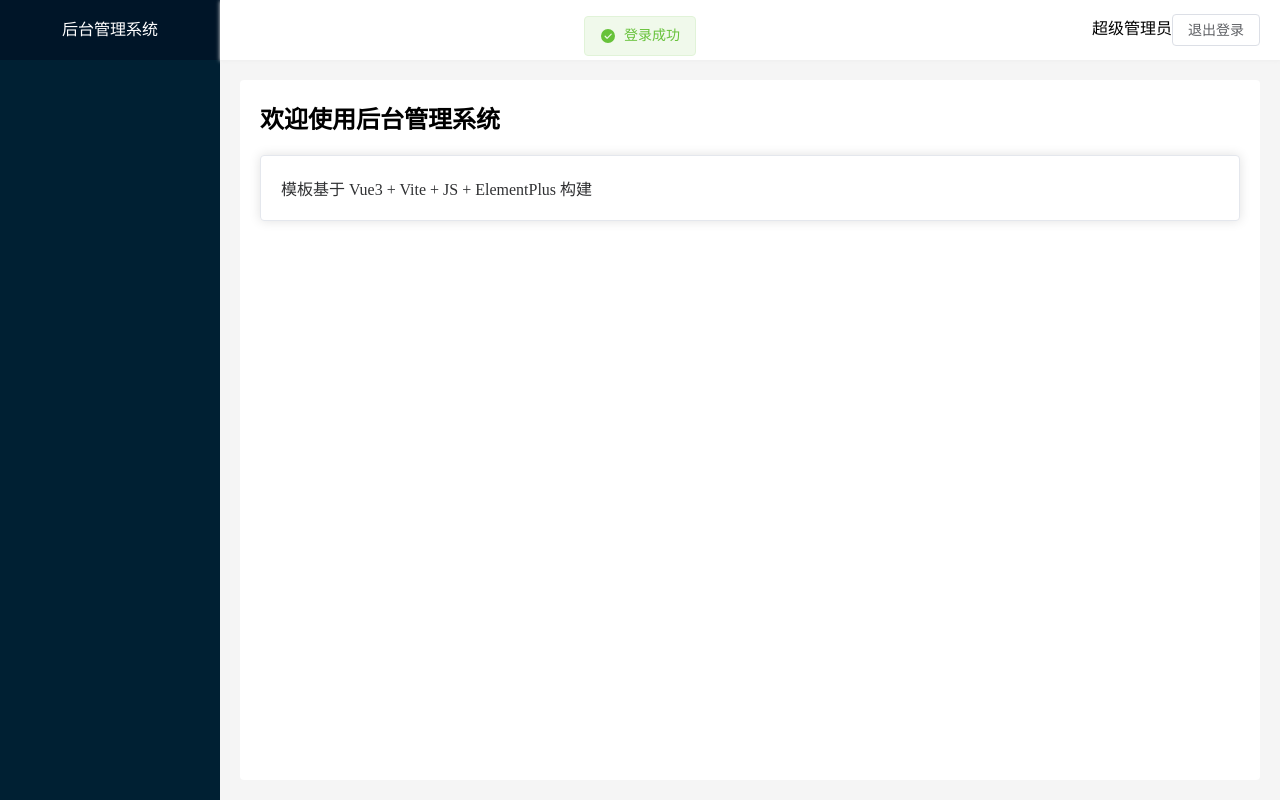
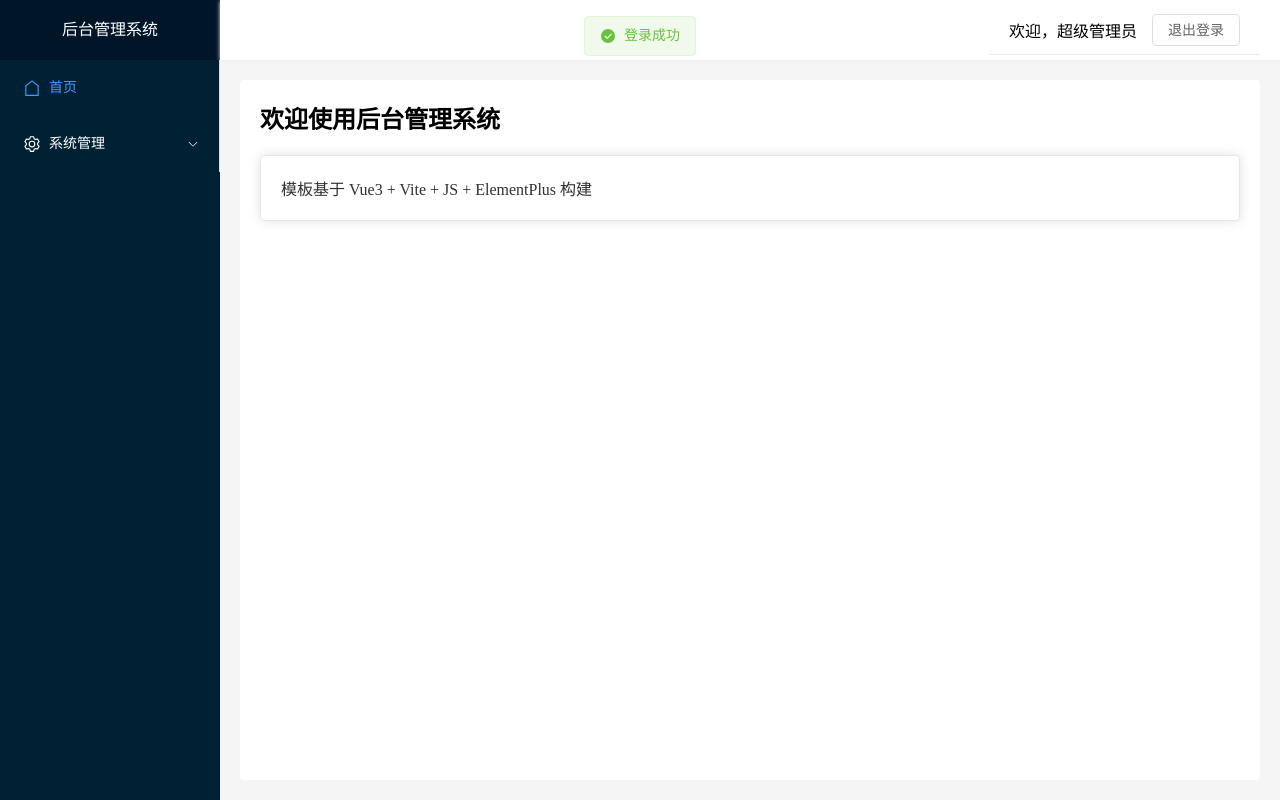
Before and after one commit to zgc123/personal-admin-project, a Vue app: page /home in a window 1280 px wide. Both pictures are taken after a click on the button "登录". Built offline with nearby package versions, Linux system fonts and the light colour scheme.

Commit message:
侧边栏

```diff
--- a/mock/db.json
+++ b/mock/db.json
@@ -2,10 +2,10 @@
   "user": {
     "info": {
       "id": 1,
+      "username": "admin",
       "nickname": "超级管理员",
-      "roles": [
-        "admin"
-      ]
+      "roles": ["admin"],
+      "token": "admin-token-123456"
     },
     "list": [
       {
--- a/package.json
+++ b/package.json
@@ -10,6 +10,7 @@
     "preview": "vite preview"
   },
   "dependencies": {
+    "@element-plus/icons-vue": "^2.3.2",
     "axios": "^1.15.0",
     "element-plus": "^2.13.7",
     "pinia": "^3.0.4",
--- a/src/layout/components/Navbar.vue
+++ b/src/layout/components/Navbar.vue
@@ -5,7 +5,7 @@
   <div class="navbar">
     <div class="right-menu">
       <span>欢迎，{{ userStore.userInfo.nickname }}</span>
-      <el-button type="text" @click="handleLogout">退出登录</el-button>
+      <el-button @click="handleLogout">退出登录</el-button>
     </div>
   </div>
 </template>
@@ -13,15 +13,13 @@
 <script setup>
 import { useUserStore } from '@/store/modules/user'
 import { useRouter } from 'vue-router'
-import { ElMessage } from 'element-plus'
 
+const emit = defineEmits(['onLogout']);
 const userStore = useUserStore()
 const router = useRouter()
 
 const handleLogout = () => {
-  userStore.logout()
-  ElMessage.success('退出成功')
-  router.push('/login')
+  emit('onLogout')
 }
 </script>
 
--- /dev/null
+++ b/src/layout/components/Sidebar.vue
@@ -0,0 +1,84 @@
+<!--
+ * @Description: 侧边栏
+-->
+<template>
+  <el-aside width="220px" class="aside">
+    <div class="logo">后台管理系统</div>
+    <el-menu
+      router
+      mode="vertical"
+      :default-active="$route.path"
+      background-color="#002033"
+      text-color="#fff"
+      active-text-color="#409eff"
+    >
+      <template v-for="route in menus" :key="route.path">
+        <!-- 无子菜单 -->
+        <el-menu-item
+          v-if="!route.children && !route.meta?.hidden"
+          :index="route.path"
+        >
+          <el-icon v-if="route.meta?.icon">
+            <component :is="route.meta.icon" />
+          </el-icon>
+          <span>{{ route.meta?.title || '未命名菜单' }}</span>
+        </el-menu-item>
+
+        <!-- 有子菜单 -->
+        <el-sub-menu
+          v-else-if="route.children && !route.meta?.hidden"
+          :index="route.path"
+        >
+          <template #title>
+            <el-icon v-if="route.meta?.icon">
+              <component :is="route.meta.icon" />
+            </el-icon>
+            <span>{{ route.meta?.title || '未命名菜单' }}</span>
+          </template>
+          <template v-for="child in route.children" :key="child.path">
+            <el-menu-item
+              v-if="!child.meta?.hidden"
+              :index="`/${route.path}/${child.path}`"
+            >
+              <span>{{ child.meta?.title || '未命名子菜单' }}</span>
+            </el-menu-item>
+          </template>
+        </el-sub-menu>
+      </template>
+    </el-menu>
+  </el-aside>
+</template>
+
+<script setup>
+import { computed } from 'vue'
+import { useRouteStore } from '@/store/modules/route'
+
+const routeStore = useRouteStore()
+
+const menus = computed(() => {
+  const fixedHome = [
+    {
+      path: '/home',
+      meta: { title: '首页', icon: 'House' }
+    }
+  ]
+  const dynamicMenus =  routeStore.routes.filter(item => !item.meta?.hidden)
+  return [...fixedHome, ...dynamicMenus]
+})
+console.log("🚀 ~ menus:", menus.value)
+</script>
+
+<style lang="scss" scoped>
+.aside {
+  background: #002033;
+  height: 100vh;
+}
+.logo {
+  height: 60px;
+  line-height: 60px;
+  color: #fff;
+  font-size: 16px;
+  text-align: center;
+  background: #001528;
+}
+</style>
--- a/src/layout/index.vue
+++ b/src/layout/index.vue
@@ -1,55 +1,16 @@
 /*
  * @Description: 布局系统
  */
- <template>
+ /*
+ * @Description: 布局系统
+ */
+<template>
   <div class="layout">
-    <el-aside width="220px" class="aside">
-      <div class="logo">后台管理系统</div>
-      <el-menu
-        router
-        mode="vertical"
-        :default-active="$route.path"
-        background-color="#002033"
-        text-color="#fff"
-        active-text-color="#409eff"
-      >
-        <template v-for="route in routes" :key="route.path">
-          <!-- 无子菜单 -->
-          <el-menu-item
-            v-if="!route.children && !route.meta?.hidden"
-            :index="route.path"
-          >
-            <i class="el-icon">{{ route.meta?.icon }}</i>
-            <span>{{ route.meta?.title }}</span>
-          </el-menu-item>
-
-          <!-- 有子菜单 -->
-          <el-sub-menu
-            v-else-if="route.children && !route.meta?.hidden"
-            :index="route.path"
-          >
-            <template #title>
-              <i class="el-icon">{{ route.meta?.icon }}</i>
-              <span>{{ route.meta?.title }}</span>
-            </template>
-            <el-menu-item
-              v-for="child in route.children"
-              :key="child.path"
-              :index="route.path + '/' + child.path"
-            >
-              <span>{{ child.meta?.title }}</span>
-            </el-menu-item>
-          </el-sub-menu>
-        </template>
-      </el-menu>
-    </el-aside>
+    <Sidebar />
 
     <div class="main">
       <el-header class="header">
-        <div class="right">
-          <span>{{ userStore.userInfo?.nickname || '管理员' }}</span>
-          <el-button @click="logout">退出登录</el-button>
-        </div>
+        <Navbar @onLogout="logout"/>
       </el-header>
       <el-main class="content">
         <router-view />
@@ -59,6 +20,9 @@
 </template>
 
 <script setup>
+import Sidebar from './components/Sidebar.vue'
+import Navbar from './components/Navbar.vue'
+
 import { useRouteStore } from '@/store/modules/route'
 import { useUserStore } from '@/store/modules/user'
 import { useRouter } from 'vue-router'
@@ -66,7 +30,6 @@ import { useRouter } from 'vue-router'
 const routeStore = useRouteStore()
 const userStore = useUserStore()
 const router = useRouter()
-const routes = routeStore.routes
 
 const logout = () => {
   userStore.logout()
@@ -80,18 +43,6 @@ const logout = () => {
   height: 100vh;
   display: flex;
   background: #f5f5f5;
-}
-.aside {
-  background: #002033;
-  height: 100vh;
-}
-.logo {
-  height: 60px;
-  line-height: 60px;
-  color: #fff;
-  font-size: 16px;
-  text-align: center;
-  background: #001528;
 }
 .main {
   flex: 1;
--- a/src/main.js
+++ b/src/main.js
@@ -5,11 +5,18 @@ import { createPinia } from 'pinia'
 import App from './App.vue'
 import router from './router'
 import './assets/style/global.scss'
+import * as ElementPlusIconsVue from '@element-plus/icons-vue'
 
 // 引入权限控制
 import './router/permission'
 
 const app = createApp(App)
+
+// 插入图标
+for (const [key, component] of Object.entries(ElementPlusIconsVue)) {
+  app.component(key, component)
+}
+
 app.use(createPinia())
 app.use(router)
 app.use(ElementPlus)
--- a/src/router/index.js
+++ b/src/router/index.js
@@ -12,19 +12,14 @@ export const constantRoutes = [
     path: '/',
     component: Layout,
     redirect: '/home',
+    meta: { hidden: true },
     children: [
       {
         path: 'home',
         name: 'Home',
         component: () => import('@/views/home/index.vue'),
-        meta: { title: '首页', icon: 'House' }
       }
     ]
-  },
-  {
-    path: '/404',
-    component: () => import('@/views/404.vue'),
-    meta: { hidden: true }
   }
 ]
 
@@ -33,28 +28,4 @@ const router = createRouter({
   routes: constantRoutes
 })
 
-// 路由守卫
-router.beforeEach(async (to, from, next) => {
-  const userStore = useUserStore()
-  const token = userStore.token
-
-  if (to.path === '/login') {
-    if (token) next('/')
-    else next()
-    return
-  }
-
-  if (!token) {
-    next(`/login?redirect=${to.path}`)
-    return
-  }
-
-  // 已登录，自动获取用户信息
-  if (!userStore.roles.length) {
-    await userStore.fetchUserInfo()
-  }
-
-  next()
-})
-
 export default router
--- a/src/router/permission.js
+++ b/src/router/permission.js
@@ -14,32 +14,33 @@ router.beforeEach(async (to, from, next) => {
   const routeStore = useRouteStore()
 
   const hasToken = userStore.token
-  console.log("🚀 ~ userStore:", userStore)
 
   if (hasToken) {
     if (to.path === '/login') {
       next({ path: '/' })
     } else {
-      const hasRoles = userStore.roles && userStore.roles.length > 0
+      const hasRoles = userStore.roles !== null && userStore.roles !== undefined && userStore.roles.length > 0
       console.log("🚀 ~ hasRoles:", hasRoles)
+
       if (hasRoles) {
         next()
       } else {
         try {
           // 获取用户信息
-         const res = await userStore.getInfo()
-          console.log("🚀 ~ res:", res)
+          await userStore.getInfo()
+
           // 生成动态路由
           const accessRoutes = await routeStore.generateRoutes(userStore.roles)
-          console.log("🚀 ~ accessRoutes:", accessRoutes)
+
           // 添加路由
           accessRoutes.forEach(item => {
             router.addRoute(item)
           })
+
           next({ ...to, replace: true })
         } catch (error) {
           await userStore.logout()
-          ElMessage.error('出错了')
+          ElMessage.error('登录已失效')
           next(`/login?redirect=${to.path}`)
         }
       }
--- a/src/store/modules/route.js
+++ b/src/store/modules/route.js
@@ -4,33 +4,7 @@
 import { defineStore } from 'pinia'
 import { constantRoutes } from '@/router'
 
-export const useRouteStore = defineStore('route', {
-  state: () => ({
-    routes: [],
-    addRoutes: []
-  }),
 
-  actions: {
-    // 生成路由（根据权限）
-    generateRoutes(roles) {
-      return new Promise(resolve => {
-        // 这里模拟：admin 拥有所有权限
-        let accessedRoutes
-        if (roles.includes('admin')) {
-          accessedRoutes = asyncRoutes
-        } else {
-          accessedRoutes = []
-        }
-
-        this.addRoutes = accessedRoutes
-        this.routes = constantRoutes.concat(accessedRoutes)
-        resolve(accessedRoutes)
-      })
-    }
-  }
-})
-
-// 异步路由（需要权限的页面）
 export const asyncRoutes = [
   {
     path: '/system',
@@ -53,3 +27,22 @@ export const asyncRoutes = [
     ]
   }
 ]
+
+export const useRouteStore = defineStore('route', {
+  state: () => ({
+    routes: [],
+    addRoutes: []
+  }),
+
+  actions: {
+    generateRoutes(roles) {
+      console.log("🚀 ~ generateRoutes roles:", roles)
+      return new Promise(resolve => {
+        let accessedRoutes = roles.includes('admin') ? asyncRoutes : []
+        this.addRoutes = accessedRoutes
+        this.routes = constantRoutes.concat(accessedRoutes)
+        resolve(accessedRoutes)
+      })
+    }
+  }
+})
--- a/src/store/modules/user.js
+++ b/src/store/modules/user.js
@@ -8,16 +8,29 @@ export const useUserStore = defineStore('user', {
   state: () => ({
     token: localStorage.getItem('token') || '',
     userInfo: {},
-    roles: []
+    roles: null
   }),
   actions: {
     async login(userData) {
       const res = await login(userData)
       this.token = res.token
       this.userInfo = res
-      this.roles = res.roles
+      // this.roles = res.roles
+      console.log("🚀 ~ this.roles:", this.roles)
       localStorage.setItem('token', this.token)
     },
+
+    async getInfo() {
+      this.userInfo = {
+        id: 1,
+        username: 'admin',
+        nickname: '超级管理员',
+        roles: ['admin'],
+        token: 'admin-token-123456'
+      }
+      this.roles = ['admin']
+    },
+
     logout() {
       this.token = ''
       this.userInfo = {}
--- a/src/utils/request.js
+++ b/src/utils/request.js
@@ -25,7 +25,7 @@ AxiosInstance.interceptors.request.use(
       config.headers.Authorization = `Bearer ${token}`
     }
 
-    // 拦截登录请求,模拟登录
+    // 拦截登录请求,模拟登录返回
     if (config.url === '/login' && config.method === 'post') {
       const { username, password } = config.data
       if (username === 'admin' && password === '123456') {
```
